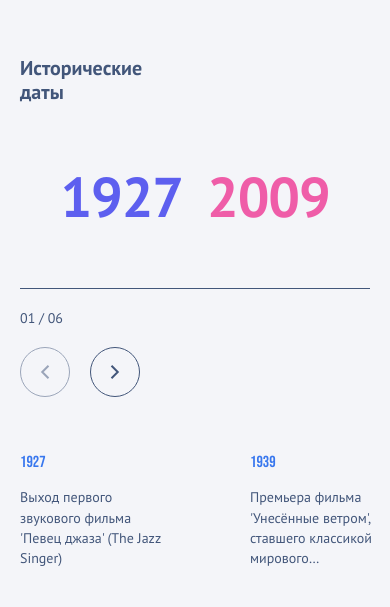
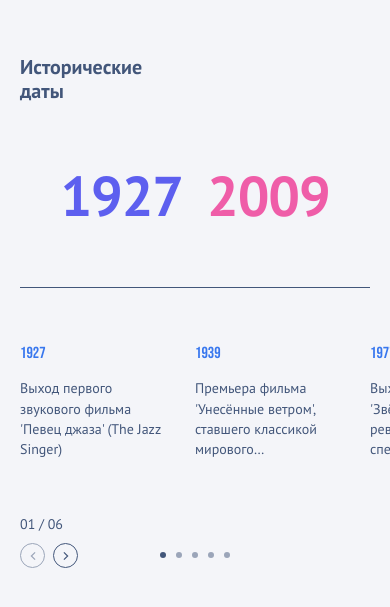
Before and after one commit to danila-beep/only-test, a React app: page / in a window 390 px wide. Shown: the part 125-732 px from the top of the page. Built offline with nearby package versions, Linux system fonts and the light colour scheme.

Commit message:
mobile adaptation final

```diff
--- a/src/features/HistoricalDates/ui/historical-dates.module.scss
+++ b/src/features/HistoricalDates/ui/historical-dates.module.scss
@@ -48,7 +48,7 @@
   }
 
   @include mixins.mobile {
-    padding: 60px 0 30px 0;
+    padding: 60px 0 140px 0;
 
     & > div:nth-child(2) {
       margin-top: 56px;
--- a/src/shared/ui/Button/button.module.scss
+++ b/src/shared/ui/Button/button.module.scss
@@ -2,7 +2,7 @@
 @use "@shared/styles/_mixins";
 
 .button {
-    padding: variables.$spacing-unit * 2;
+  padding: 8px 16px;
   border-radius: 10px;
   background-color: transparent;
 
@@ -28,4 +28,14 @@
   &.shadowed {
     box-shadow: variables.$shadow-md;
   }
+
+  @include mixins.mobile {
+    &.rounded {
+      width: 25px;
     }
+
+    img {
+      width: 6px;
+    }
+  }
+}
--- a/src/widgets/Slider/ui/Slider.tsx
+++ b/src/widgets/Slider/ui/Slider.tsx
@@ -16,9 +16,10 @@ export const Slider = ({ data }: { data: ITimelineEvent[] }) => {
   const [isBeginning, setIsBeginning] = useState(true);
   const [isEnd, setIsEnd] = useState(false);
   const [isAnimating, setIsAnimating] = useState(false);
-  const [isMobile, setIsMobile] = useState(false);
   const containerRef = useRef<HTMLDivElement>(null);
   const prevDataRef = useRef<ITimelineEvent[]>(data);
+  const [isMobile, setIsMobile] = useState(window.innerWidth <= 768);
+  const [activeIndex, setActiveIndex] = useState(0);
 
   // Создаем строковое представление данных для сравнения
   const dataString = useMemo(() => JSON.stringify(data), [data]);
@@ -90,6 +91,7 @@ export const Slider = ({ data }: { data: ITimelineEvent[] }) => {
     if (!swiper || isAnimating) return;
     setIsBeginning(swiper.isBeginning);
     setIsEnd(swiper.isEnd);
+    setActiveIndex(swiper.activeIndex);
   };
 
   const handlePrev = () => {
@@ -159,6 +161,15 @@ export const Slider = ({ data }: { data: ITimelineEvent[] }) => {
             <img src={"/assets/icons/arrow-right.svg"} alt="arrow-right" />
           </Button>
         </div>
+        {
+          isMobile && (
+            <div className={classes.slider__controls__pagination}>
+                {Array.from({length: data.length}, (_, index) => (
+                  <span key={index} className={index === activeIndex ? classes.active : ""}></span>
+                ))}
+            </div>
+          )
+        }
       </div>
     </div>
   );
--- a/src/widgets/Slider/ui/slider.module.scss
+++ b/src/widgets/Slider/ui/slider.module.scss
@@ -93,5 +93,29 @@
     &__buttons {
       display: none;
     }
+
+    &__pagination {
+      position: absolute;
+      bottom: -100px;
+      left: 0;
+      width: 100%;
+      height: auto;
+
+      display: flex;
+      align-items: center;
+      justify-content: center;
+      gap: 10px;
+
+      span {
+        width: 6px;
+        height: 6px;
+        border-radius: 50%;
+        background-color: rgba(variables.$gray-dark, 0.5);
+
+        &.active {
+          background-color: variables.$gray-dark;
+        }
+      }
+    }
   }
 }
--- a/src/widgets/Tabs/ui/tabsControls.module.scss
+++ b/src/widgets/Tabs/ui/tabsControls.module.scss
@@ -30,6 +30,13 @@
   }
 
   @include mixins.mobile {
+    position: absolute;
+    bottom: -280px;
     margin-top: 0px;
+    gap: 10px;
+
+    &__buttons {
+      gap: 8px;
+    }
   }
 }
```
Lines whose indentation alone changed are shown as unchanged.
